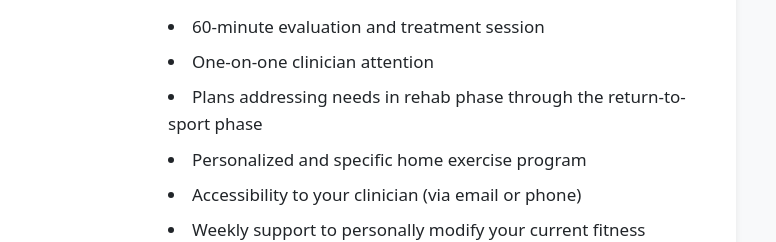
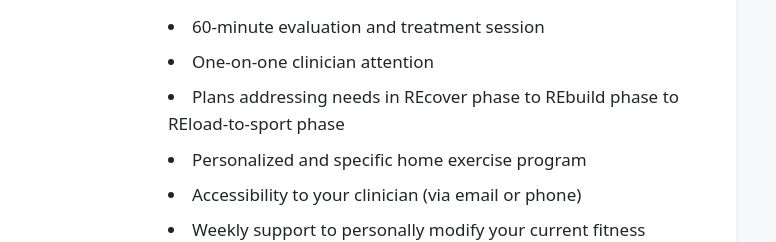
Before and after one commit to rehabrepsPT/rehabrepsPT.github.io, a plain HTML site: page services/index.html in a window 1280 px wide. Shown: the part 906-1148 px from the top of the page, 504-1280 px from the left. Drawn offline with nearby package versions, Linux system fonts and the light colour scheme.

Commit message:
updated services change

```diff
--- a/services/index.html
+++ b/services/index.html
@@ -127,7 +127,7 @@
             <div class="card-text">
               <li class="check">60-minute evaluation and treatment session</li>
               <li class="check">One-on-one clinician attention</li>
-              <li class="check">Plans addressing needs in rehab phase through the return-to-sport phase</li>
+              <li class="check">Plans addressing needs in REcover phase to REbuild phase to REload-to-sport phase</li>
               <li class="check">Personalized and specific home exercise program</li>
               <li class="check">Accessibility to your clinician (via email or phone)</li>
               <li class="check">Weekly support to personally modify your current fitness programming</li>
```
